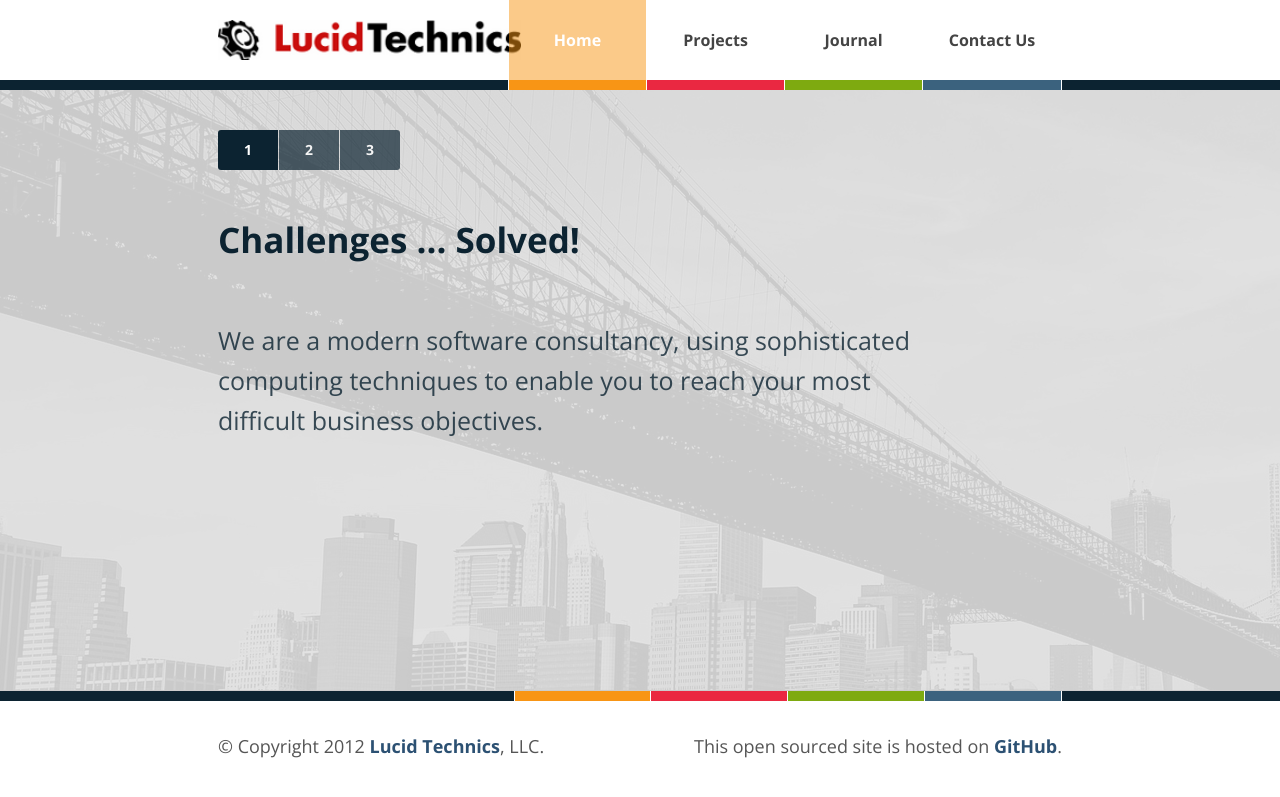
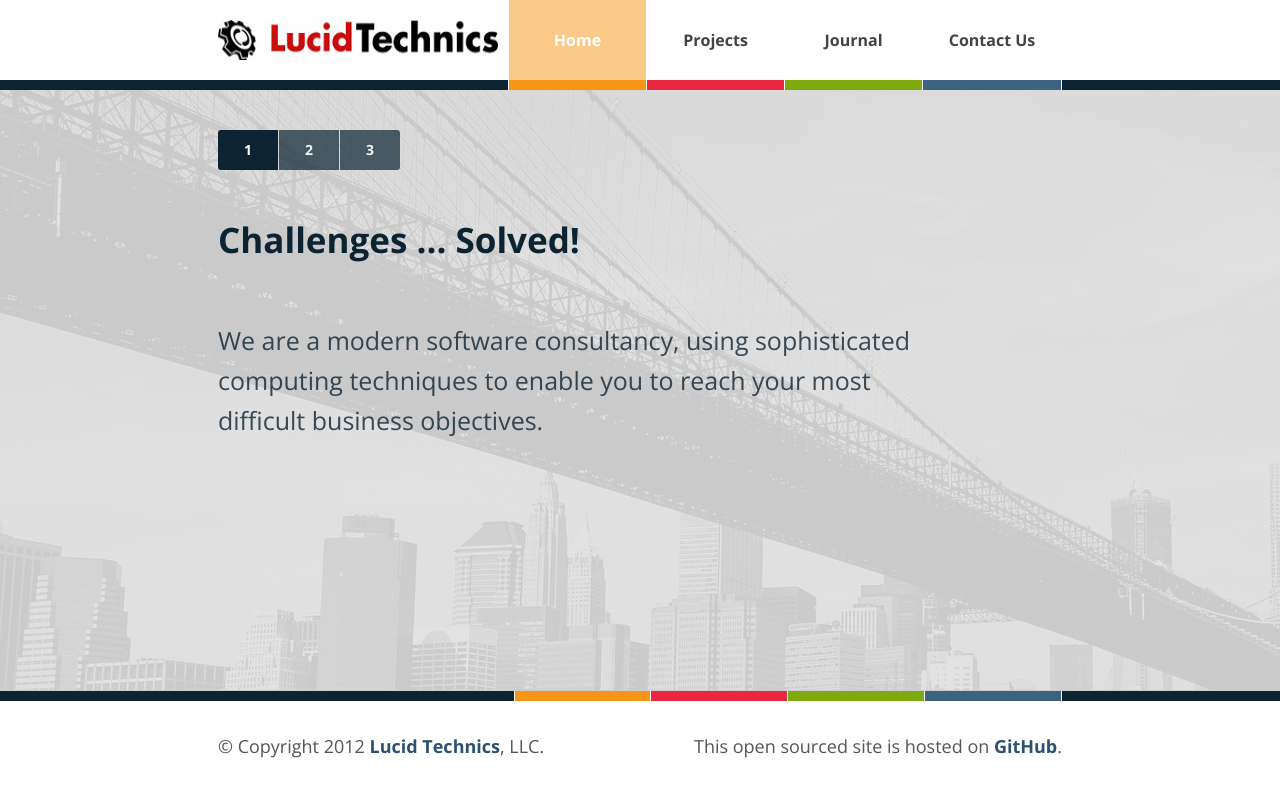
Before and after one commit to LucidTechnics/lucidtechnics.github.com, a Jekyll site: the page built from index.html, in a window 1280 px wide. Shown: the top 797 px of the page. Built offline with Jekyll 4.4.1, drawn with Linux system fonts in a browser that asks for light colours; nearby versions of some CDN libraries.

Commit message:
Updated _includes/menu.html

```diff
--- a/_includes/menu.html
+++ b/_includes/menu.html
@@ -1,6 +1,6 @@
 <div id="menu">
   <div class="inner">
-<a class="title" href="/{{site.baseurl}}" class="title"><img id="lucidtechnicslogo" src="/images/lucidtechnicslogo.png" title="Lucid Technics" alt="Lucid Technics" height="40"/></a>
+<a class="title" href="/{{site.baseurl}}" class="title"><img id="lucidtechnicslogo" src="/images/lucidtechnicslogo.png" title="Lucid Technics" alt="Lucid Technics" height="40" width="280"/></a>
 <!-- <a class="" href="/{{site.baseurl}}" class="title">Lucid Technics</a> -->
     <a class="home{% if page.url == '/' %} active{% endif %}" href="/">Home</a>
     <a class="projects{% if page.url contains '/projects/' %} active{% endif %}" href="/projects/">Projects</a>
```
